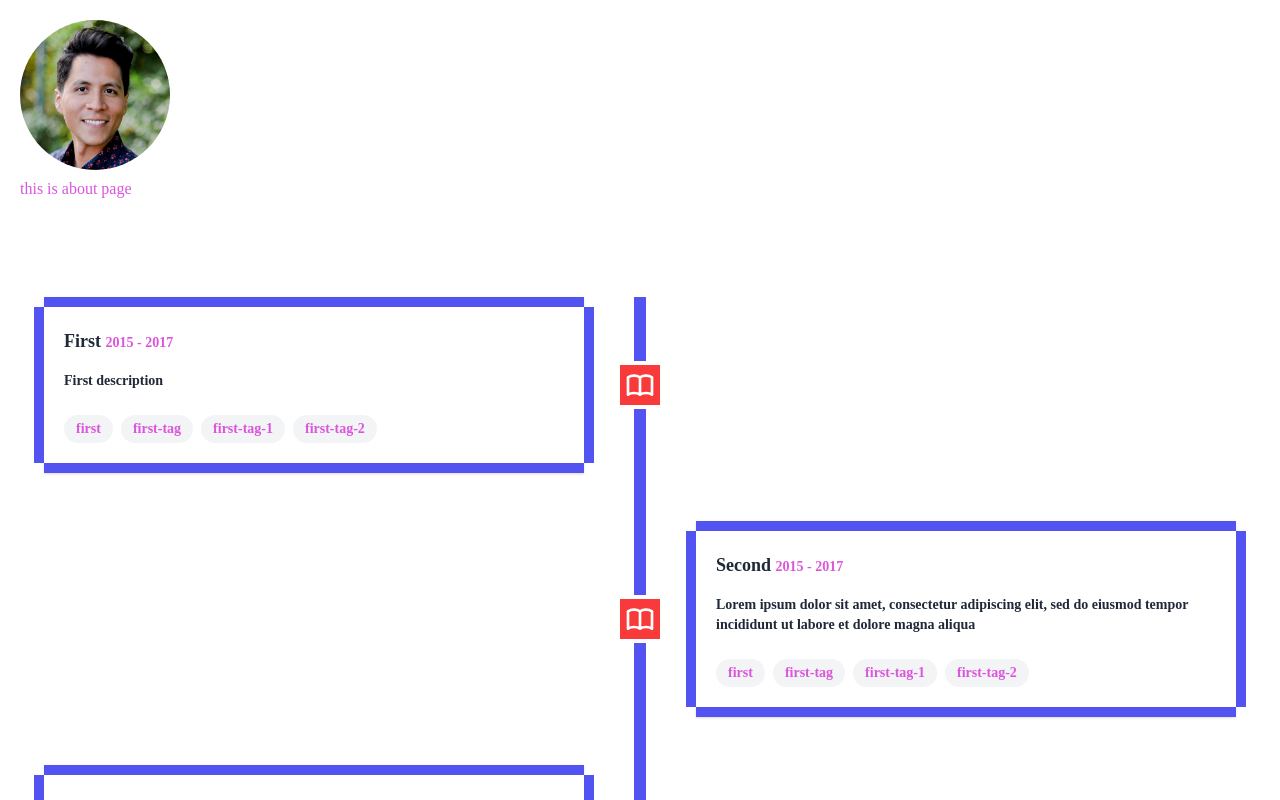
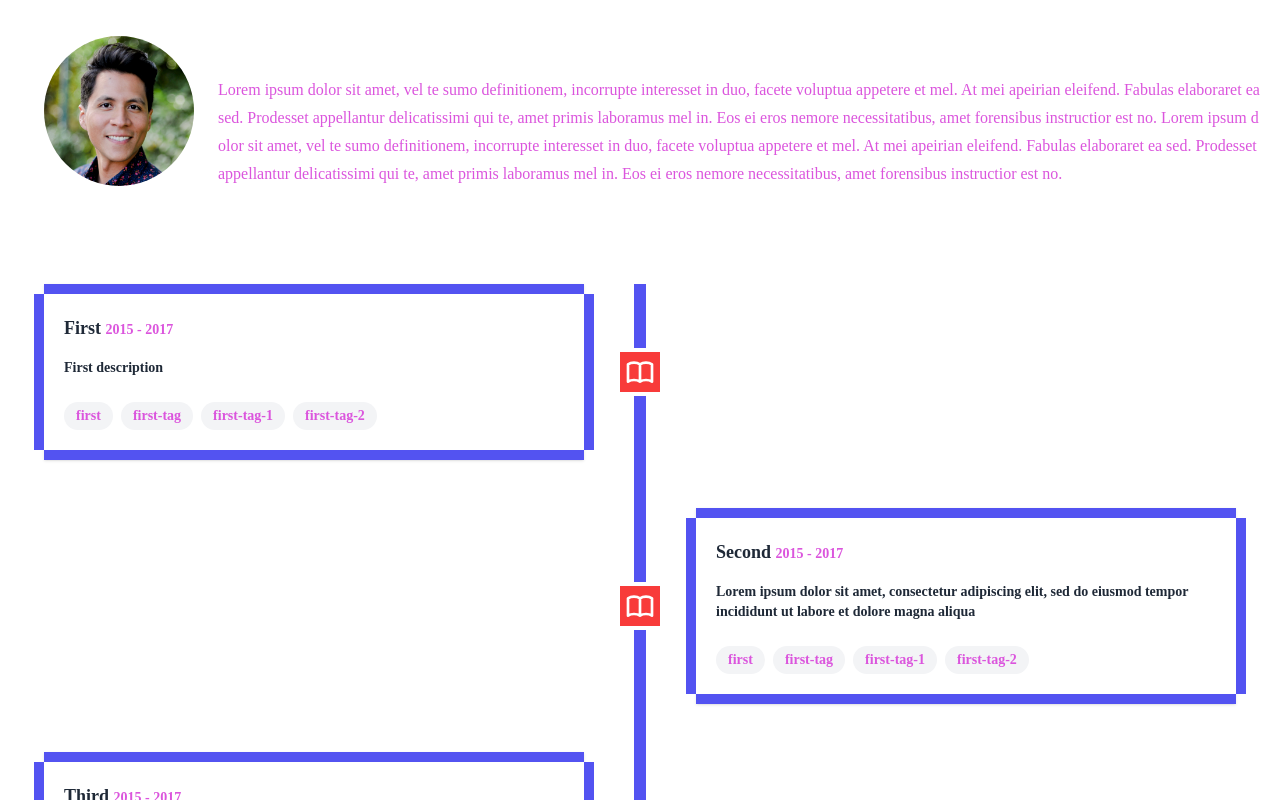
Before and after one commit to mruba/portafolio, a Next.js app: page /about/about in a window 1280 px wide. Built offline with nearby package versions, Linux system fonts and the light colour scheme; what apollo-server-micro, graphql-tools would draw is missing.

Commit message:
fixed about me styles

```diff
--- a/package.json
+++ b/package.json
@@ -37,7 +37,7 @@
     "@types/react": "17.0.37",
     "@typescript-eslint/eslint-plugin": "^5.8.0",
     "@typescript-eslint/parser": "^5.8.0",
-    "autoprefixer": "^10.4.0",
+    "autoprefixer": "^10.4.1",
     "eslint": "^7.32.0",
     "eslint-config-airbnb": "^19.0.2",
     "eslint-config-next": "12.0.4",
@@ -49,7 +49,7 @@
     "jest": "^27.4.5",
     "postcss": "^8.4.4",
     "prettier": "2.5.1",
-    "tailwindcss": "^2.2.19",
+    "tailwindcss": "^3.0.8",
     "typescript": "4.5.2"
   }
 }
--- a/pages/about/about.tsx
+++ b/pages/about/about.tsx
@@ -9,6 +9,7 @@ interface IProps { }
 const About: NextPage<IProps> = function (props) {
   return (
     <div>
+      <div className="float-left px-6 py-4">
         <Image
           src={profilePic}
           width={150}
@@ -16,8 +17,14 @@ const About: NextPage<IProps> = function (props) {
           className="rounded-full"
           alt="Picture of the author"
         />
-      <p className="text-pink">this is about page</p>
+      </div>
+      <h1 className="text-white py-3">About Me</h1>
+      <p className="text-pink leading-7 break-all">
+        Lorem ipsum dolor sit amet, vel te sumo definitionem, incorrupte interesset in duo, facete voluptua appetere et mel. At mei apeirian eleifend. Fabulas elaboraret ea sed. Prodesset appellantur delicatissimi qui te, amet primis laboramus mel in. Eos ei eros nemore necessitatibus, amet forensibus instructior est no.
+        Lorem ipsum dolor sit amet, vel te sumo definitionem, incorrupte interesset in duo, facete voluptua appetere et mel. At mei apeirian eleifend. Fabulas elaboraret ea sed. Prodesset appellantur delicatissimi qui te, amet primis laboramus mel in. Eos ei eros nemore necessitatibus, amet forensibus instructior est no.
+      </p>
       <TimeLine />
+      {/* current location button with google maps pin */}
     </div>
   );
 };
```
Also changed, not shown: 1 other file (tests, documents, lock files or other folders). Lines whose indentation alone changed are shown as unchanged.
